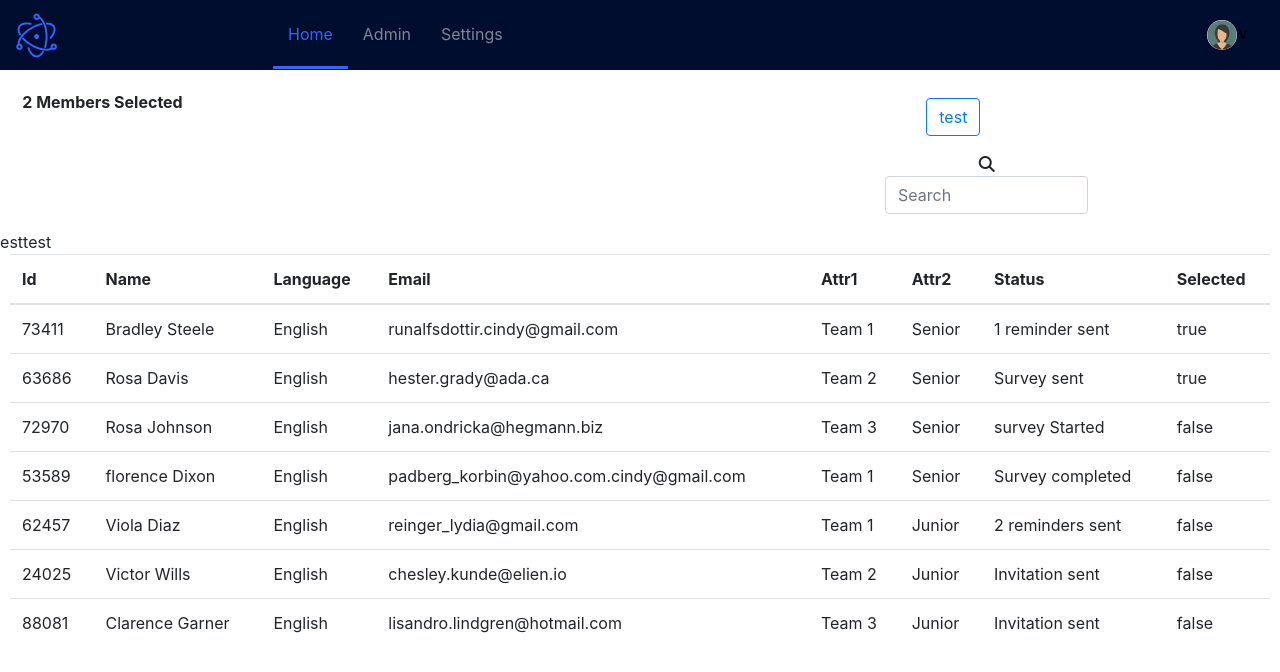
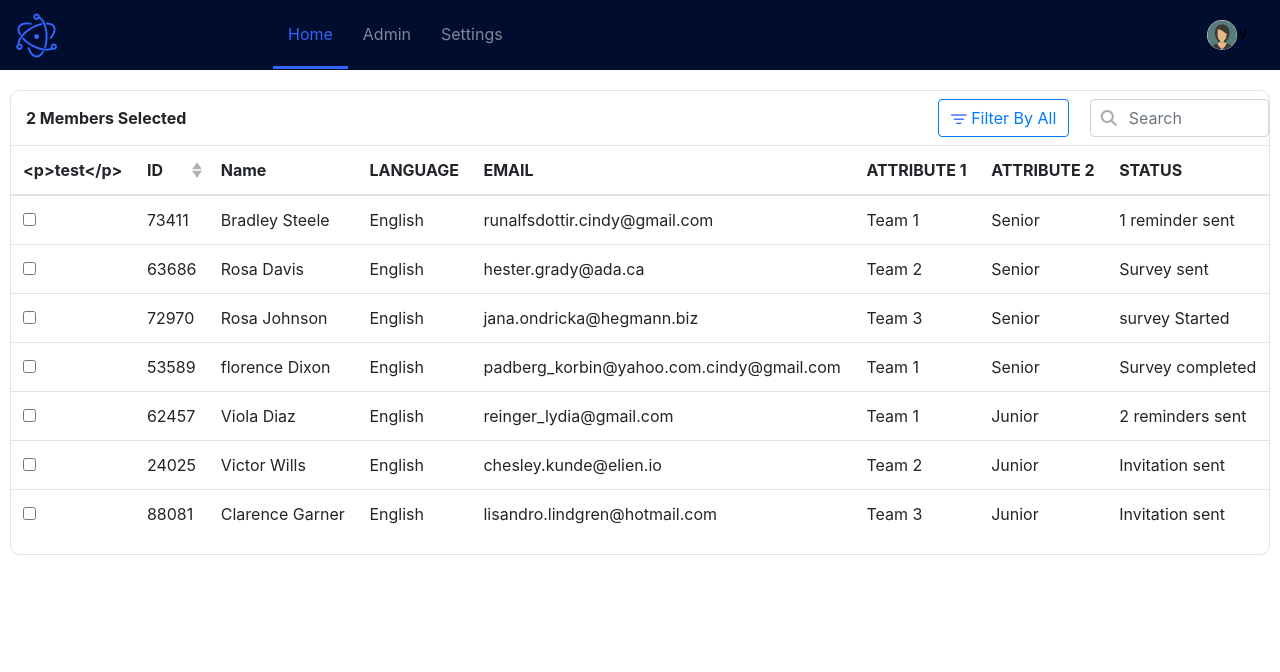
Before and after one commit to SahanNimeshWeerakoon/assette-survay, a Vue app: page / in a window 1280 px wide. Shown: the top 672 px of the page. Built offline with nearby package versions, Linux system fonts and the light colour scheme.

Commit message:
add datatable features

```diff
--- a/src/views/Home.vue
+++ b/src/views/Home.vue
@@ -1,80 +1,59 @@
 <template>
   <div class="home">
+    <div class="table-border border">
       <b-row class="align-center">
-    <b-col cols="2" class="text-center"><b>2 Members Selected</b></b-col>
+        <b-col cols="2" class="text-center justify-members"><b>2 Members Selected</b></b-col>
         <b-col cols="6" class="text-center"></b-col>
-    <b-col cols="4" class="text-center">
-      <b-col cols="5" class="text-center">
-        <b-dropdown id="dropdown-right" :text=" filterOn !== '' ? filterOn : 'Filter By All'" variant="outline-primary" v-model="filterOn" class="m-md-2">
-          <b-dropdown-item>All</b-dropdown-item>
-          <b-dropdown-item>1 reminder sent</b-dropdown-item>
-          <b-dropdown-item>Started</b-dropdown-item>
-          <b-dropdown-item>Completed</b-dropdown-item>
-          <b-dropdown-item>2 reminders sent</b-dropdown-item>
+        <b-col cols="4" class="text-center justify-members">
+          <b-row class="justify-members">
+            <b-col cols="5" class="text-center justify-members">
+              <b-dropdown id="dropdown-right" text="Filter By All" variant="outline-primary" v-model="filterOn" class="m-md-2">
+                <b-dropdown-item @click="changeFilterOn('')" :active="filterOn==''">All</b-dropdown-item>
+                <b-dropdown-item @click="changeFilterOn('1 reminder sent')" :active="filterOn=='1 reminder sent'">1 reminder sent</b-dropdown-item>
+                <b-dropdown-item @click="changeFilterOn('Started')" :active="filterOn=='Started'">Started</b-dropdown-item>
+                <b-dropdown-item @click="changeFilterOn('Completed')" :active="filterOn=='Completed'">Completed</b-dropdown-item>
+                <b-dropdown-item @click="changeFilterOn('2 reminders sent')" :active="filterOn=='2 reminders sent'">2 reminders sent</b-dropdown-item>
+                <template v-slot:button-content>
+                  <img alt="Drop Down Icon" src="../assets/dropdownIcon.png" />
+                  {{filterOn !== '' ? filterOn : 'Filter By All'}}
+                </template>
               </b-dropdown>
             </b-col>
-      <b-col cols="7" class="text-center mt-md-2 mb-md-2">
-        <div class="form-group has-search">
+            <b-col cols="7" class="text-center mt-md-2 mb-md-2 justify-members">
+              <div class="has-search">
                 <span class="fa fa-search form-control-feedback"></span>
                 <input type="text" v-model="filter" class="form-control" placeholder="Search">
-        </div>
-      </b-col>
-    </b-col>
-    test{{ filterOn }}
-  </b-row>
-    <b-table
-        :items="members"
-        :filter="filter"
-        :filter-included-fields="[filterOn]"
-        responsive="sm"
-      ></b-table>
-    <!--<b-container-fluid class="bv-example-row rounded">
-      <b-row class="border">
-        <b-col cols="2" class="text-center"><b>2 Members Selected</b></b-col>
-        <b-col cols="6" class="text-center"></b-col>
-        <b-col cols="4" class="text-center">
-          <b-row class="align-center">
-            <b-col cols="5" class="text-center">
-              <b-dropdown id="dropdown-right" text="Filtered By All" variant="outline-primary" class="m-md-2">
-                <b-dropdown-item>All</b-dropdown-item>
-                <b-dropdown-item>1 reminder sent</b-dropdown-item>
-                <b-dropdown-item>Started</b-dropdown-item>
-                <b-dropdown-item>Completed</b-dropdown-item>
-                <b-dropdown-item>2 reminders sent</b-dropdown-item>
-              </b-dropdown>
-            </b-col>
-            <b-col cols="7" class="text-center mt-md-2 mb-md-2">
-              <div class="form-group has-search">
-                <span class="fa fa-search form-control-feedback"></span>
-                <input type="text" class="form-control" placeholder="Search">
               </div>
             </b-col>
           </b-row>
         </b-col>
       </b-row>
-      <b-row class="border">
-        <b-col class="text-center" cols="1"><input type="checkbox" id="all" /></b-col>
-        <b-col class="text-left" cols="1">ID <img alt="id icon" src="../assets/idIcon.png" /></b-col>
-        <b-col class="text-left" cols="1">NAME</b-col>
-        <b-col class="text-left" cols="1">LANGUAGE</b-col>
-        <b-col class="text-left" cols="4">EMAIL</b-col>
-        <b-col class="text-left" cols="1">ATTRIBUTE 1</b-col>
-        <b-col class="text-left" cols="1">ATTRIBUTE 2</b-col>
-        <b-col class="text-left" cols="1">STATUS</b-col>
-        <b-col class="text-right" cols="1"></b-col>
-      </b-row>
-      <b-row :class="member.selected ? 'selected' : ''" v-for="member in members">
-        <b-col class="text-center" cols="1"><input type="checkbox" :checked="member.selected ? true : false " /></b-col>
-        <b-col class="text-left" cols="1">{{ member.id }}</b-col>
-        <b-col class="text-left" cols="1">{{ member.name }}</b-col>
-        <b-col class="text-left" cols="1">{{ member.language }}</b-col>
-        <b-col class="text-left" cols="4">{{ member.email }}</b-col>
-        <b-col class="text-left" cols="1">{{ member.attr1 }}</b-col>
-        <b-col class="text-left" cols="1">{{ member.attr2 }}</b-col>
-        <b-col class="text-left" cols="1">{{ member.status }}</b-col>
-        <b-col class="text-right" cols="1"></b-col>
-      </b-row>
-    </b-container-fluid>-->
+      <b-table
+          :items="members"
+          :filter="filter"
+          :select-mode="mode"
+          :fields="fields"
+          :filter-included-fields="[filterOn]"
+          ref="selectableTable"
+          selectable
+          @row-selected="onRowSelected"
+          @row-clicked="handleClick"
+          responsive="sm"
+        >
+          <template #cell(selected)="data">
+            <template v-if="data.rowSelected">
+              <span :id="data.item.id"></span>
+              <input type="checkbox" :id="`checkbox${data.item.id}`" checked @change="onCheck(data.item.id)" />
+            </template>
+            <template v-else>
+              <span :id="data.item.id"></span>
+              <input type="checkbox" :id="`checkbox${data.item.id}`" @change="onCheck(data.item.id)" />
+            </template>
+          </template>
+        </b-table>
+
+
+    </div>
   </div>
 </template>
 
@@ -87,8 +66,21 @@ export default {
   data() {
     return {
       filter: "",
-      filterOn: "test",
-      fields: ["ID", "NANME", "LANGUAGE", "EMAIL", "ATTRIBUTE 1", "ATTRIBUTE 2", "STATUS", ""],
+      filterOn: "",
+      sortBy: "",
+      mode: 'multi',
+      selected: [],
+      fields: [
+        { key: 'selected', label: '<p>test</p>', sortable: false, sortDirection: 'desc'},
+        { key: 'id', label: 'ID', sortable: true, sortDirection: 'desc'},
+        { key: 'name', label: 'Name', sortable: false},
+        { key: 'language', label: 'LANGUAGE ', sortable: false},
+        { key: 'email', label: 'EMAIL', sortable: false},
+        { key: 'attr1', label: 'ATTRIBUTE 1', sortable: false},
+        { key: 'attr2', label: 'ATTRIBUTE 2', sortable: false},
+        { key: 'status', label: 'STATUS', sortable: false},
+        { key: '', label: '', sortable: false}
+      ],
       members: []
     };
   },
@@ -170,8 +162,17 @@ export default {
     HelloWorld
   },
   methods: {
-    changeFilterOn() {
-      console.log("test");
+    onRowSelected(items) {
+      this.selected = items
+    },
+    handleClick(data) {
+      // document.getElementById(`checkbox${data.id}`).click();
+    },
+    onCheck(id) {
+      document.getElementById(id).click();
+    },
+    changeFilterOn(val) {
+      this.filterOn = val;
     }
   }
 }
@@ -180,11 +181,20 @@ export default {
 <style lang="scss">
 .home {
   padding: 20px 10px;
-  /*.has-search .form-control {
+  .table-border {
+    border-radius: 10px;
+    .justify-members {
+      display: flex;
+      justify-content: flex-start;
+      align-items: center;
+      padding-left: 30px;
+    }
+  }
+  .has-search {
+    .form-control {
         padding-left: 2.375rem;
     }
-
-  .has-search .form-control-feedback {
+    .form-control-feedback {
         position: absolute;
         z-index: 2;
         display: block;
@@ -195,10 +205,11 @@ export default {
         pointer-events: none;
         color: #aaa;
     }
+  }
   .selected {
     border: 1px solid #3366FF;
     margin-bottom: -1px;
     background: #EFF3FF;
-  }*/
+  }
 }
 </style>
```
Lines whose indentation alone changed are shown as unchanged.
